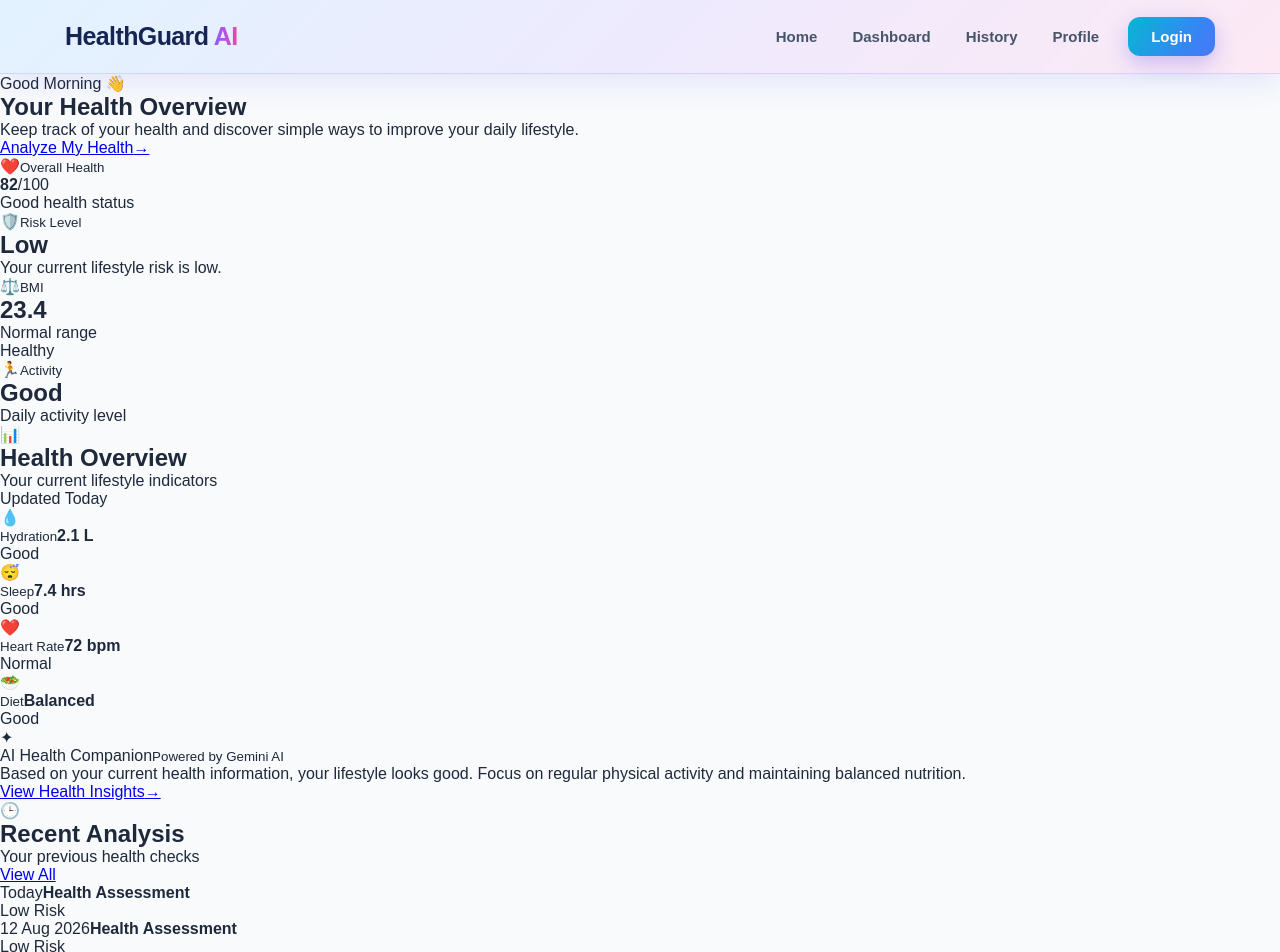
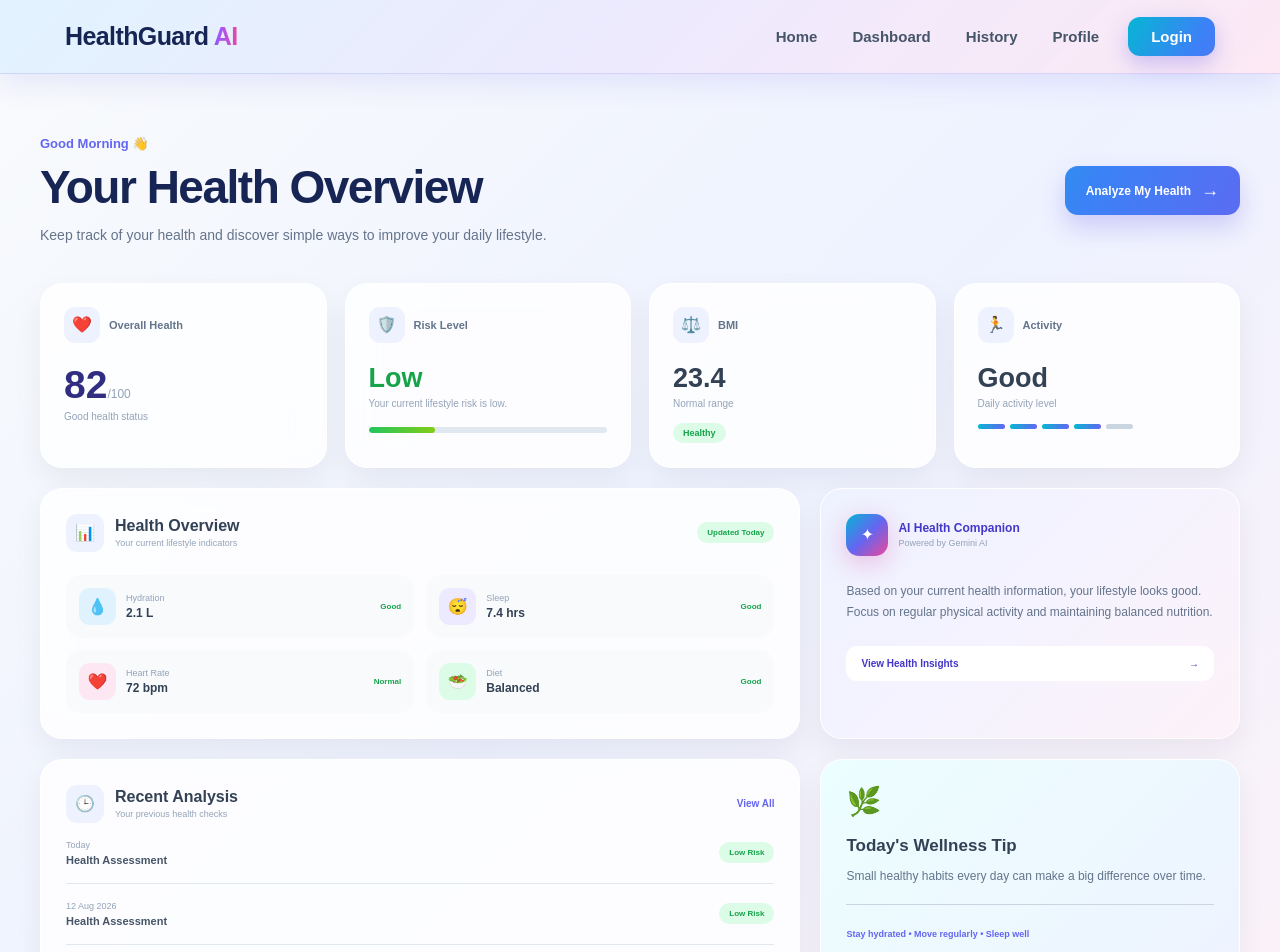
Before and after one commit to dibeyendu-dev/HealthGuard-AI, a React (Vite) app: page /dashboard in a window 1280 px wide. Shown: the top 952 px of the page. Built offline with nearby package versions, Linux system fonts and the light colour scheme.

Commit message:
Dashboard css added

```diff
--- a/src/css/dashboard.css
+++ b/src/css/dashboard.css
@@ -0,0 +1,580 @@
+.dashboard-page {
+    min-height: calc(100vh - 75px);
+    padding: 60px 25px 90px;
+    background: linear-gradient(135deg,
+            #f8fafc,
+            #eef2ff,
+            #fdf2f8);
+}
+
+.dashboard-container {
+    max-width: 1200px;
+    margin: auto;
+}
+
+.dashboard-welcome {
+    display: flex;
+    align-items: center;
+    justify-content: space-between;
+    gap: 30px;
+    margin-bottom: 35px;
+}
+
+.dashboard-greeting {
+    color: #6366f1;
+    font-size: 13px;
+    font-weight: 700;
+}
+
+.dashboard-welcome h1 {
+    margin-top: 8px;
+    color: #172554;
+    font-size: clamp(32px, 4vw, 46px);
+    letter-spacing: -1.5px;
+}
+
+.dashboard-welcome p {
+    max-width: 600px;
+    margin-top: 10px;
+    color: #64748b;
+    font-size: 14px;
+    line-height: 1.7;
+}
+
+.analyze-button {
+    display: flex;
+    align-items: center;
+    gap: 10px;
+    padding: 14px 21px;
+    flex-shrink: 0;
+    color: white;
+    text-decoration: none;
+    border-radius: 13px;
+    background: linear-gradient(120deg,
+            #06b6d4,
+            #3b82f6,
+            #6366f1,
+            #ec4899);
+    background-size: 300% 300%;
+    animation: gradientMove 5s ease infinite;
+    box-shadow: 0 12px 25px rgba(79, 70, 229, .22);
+    font-size: 12px;
+    font-weight: 800;
+    transition: .35s ease;
+}
+
+.analyze-button:hover {
+    transform: translateY(-4px);
+    box-shadow: 0 17px 35px rgba(79, 70, 229, .3);
+}
+
+.analyze-button span {
+    font-size: 18px;
+    transition: .3s ease;
+}
+
+.analyze-button:hover span {
+    transform: translateX(5px);
+}
+
+.health-summary-grid {
+    display: grid;
+    grid-template-columns: repeat(4, 1fr);
+    gap: 18px;
+}
+
+.summary-card {
+    position: relative;
+    padding: 23px;
+    min-height: 185px;
+    overflow: hidden;
+    border: 1px solid rgba(255, 255, 255, .9);
+    border-radius: 22px;
+    background: rgba(255, 255, 255, .82);
+    backdrop-filter: blur(15px);
+    box-shadow: 0 12px 30px rgba(15, 23, 42, .06);
+    transition: .4s ease;
+    animation: dashboardCard .7s ease both;
+}
+
+.summary-card:hover {
+    transform: translateY(-7px);
+    box-shadow: 0 20px 40px rgba(79, 70, 229, .1);
+}
+
+.summary-top {
+    display: flex;
+    align-items: center;
+    gap: 9px;
+}
+
+.summary-top span {
+    width: 36px;
+    height: 36px;
+    display: grid;
+    place-items: center;
+    border-radius: 11px;
+    background: #eef2ff;
+}
+
+.summary-top small {
+    color: #64748b;
+    font-size: 11px;
+    font-weight: 700;
+}
+
+.dashboard-score {
+    display: flex;
+    align-items: baseline;
+    margin-top: 20px;
+}
+
+.dashboard-score strong {
+    color: #312e81;
+    font-size: 39px;
+}
+
+.dashboard-score span {
+    color: #94a3b8;
+    font-size: 12px;
+}
+
+.summary-card>p {
+    margin-top: 4px;
+    color: #94a3b8;
+    font-size: 10px;
+}
+
+.risk-card h2,
+.bmi-card h2,
+.activity-card h2 {
+    margin-top: 20px;
+    color: #334155;
+    font-size: 27px;
+}
+
+.risk-card h2 {
+    color: #16a34a;
+}
+
+.risk-bar {
+    height: 6px;
+    margin-top: 18px;
+    border-radius: 10px;
+    background: #e2e8f0;
+    overflow: hidden;
+}
+
+.risk-bar div {
+    width: 28%;
+    height: 100%;
+    border-radius: inherit;
+    background: linear-gradient(90deg,
+            #22c55e,
+            #84cc16);
+    animation: riskBar 1.5s ease;
+}
+
+.bmi-status {
+    width: fit-content;
+    margin-top: 14px;
+    padding: 5px 10px;
+    border-radius: 20px;
+    color: #16a34a;
+    background: #dcfce7;
+    font-size: 9px;
+    font-weight: 800;
+}
+
+.activity-dots {
+    display: flex;
+    gap: 5px;
+    margin-top: 15px;
+}
+
+.activity-dots span {
+    width: 27px;
+    height: 5px;
+    border-radius: 10px;
+    background: #cbd5e1;
+}
+
+.activity-dots span:nth-child(-n+4) {
+    background: linear-gradient(90deg,
+            #06b6d4,
+            #6366f1);
+}
+
+.dashboard-content-grid {
+    display: grid;
+    grid-template-columns: 1.45fr .8fr;
+    gap: 20px;
+    margin-top: 20px;
+}
+
+.health-overview-card,
+.ai-dashboard-card,
+.recent-analysis,
+.dashboard-tip {
+    border: 1px solid rgba(255, 255, 255, .9);
+    border-radius: 22px;
+    background: rgba(255, 255, 255, .82);
+    backdrop-filter: blur(15px);
+    box-shadow: 0 12px 30px rgba(15, 23, 42, .06);
+}
+
+.health-overview-card {
+    padding: 25px;
+}
+
+.dashboard-section-heading {
+    display: flex;
+    align-items: center;
+    justify-content: space-between;
+}
+
+.dashboard-section-heading>div {
+    display: flex;
+    align-items: center;
+    gap: 11px;
+}
+
+.dashboard-section-heading>div>span {
+    width: 38px;
+    height: 38px;
+    display: grid;
+    place-items: center;
+    border-radius: 11px;
+    background: #eef2ff;
+}
+
+.dashboard-section-heading h2 {
+    color: #334155;
+    font-size: 16px;
+}
+
+.dashboard-section-heading p {
+    margin-top: 3px;
+    color: #94a3b8;
+    font-size: 9px;
+}
+
+.overview-status {
+    color: #16a34a;
+    background: #dcfce7;
+    padding: 6px 10px;
+    border-radius: 20px;
+    font-size: 8px;
+    font-weight: 800;
+}
+
+.health-metrics {
+    display: grid;
+    grid-template-columns: repeat(2, 1fr);
+    gap: 12px;
+    margin-top: 23px;
+}
+
+.metric {
+    display: flex;
+    align-items: center;
+    gap: 10px;
+    padding: 13px;
+    border-radius: 15px;
+    background: #f8fafc;
+}
+
+.metric-icon {
+    width: 37px;
+    height: 37px;
+    display: grid;
+    place-items: center;
+    border-radius: 11px;
+}
+
+.metric-icon.blue {
+    background: #e0f2fe;
+}
+
+.metric-icon.purple {
+    background: #ede9fe;
+}
+
+.metric-icon.pink {
+    background: #fce7f3;
+}
+
+.metric-icon.green {
+    background: #dcfce7;
+}
+
+.metric small,
+.metric strong {
+    display: block;
+}
+
+.metric small {
+    color: #94a3b8;
+    font-size: 9px;
+}
+
+.metric strong {
+    margin-top: 3px;
+    color: #334155;
+    font-size: 12px;
+}
+
+.metric-good {
+    margin-left: auto;
+    color: #16a34a;
+    font-size: 8px;
+    font-weight: 800;
+}
+
+.ai-dashboard-card {
+    padding: 25px;
+    background: linear-gradient(135deg,
+            #eef2ff,
+            #f5f3ff,
+            #fdf2f8);
+}
+
+.ai-dashboard-header {
+    display: flex;
+    align-items: center;
+    gap: 10px;
+}
+
+.dashboard-ai-icon {
+    width: 42px;
+    height: 42px;
+    display: grid;
+    place-items: center;
+    border-radius: 13px;
+    color: white;
+    background: linear-gradient(135deg,
+            #06b6d4,
+            #6366f1,
+            #ec4899);
+    animation: aiPulse 2.5s infinite;
+}
+
+.ai-dashboard-header span,
+.ai-dashboard-header small {
+    display: block;
+}
+
+.ai-dashboard-header span {
+    color: #4338ca;
+    font-size: 12px;
+    font-weight: 800;
+}
+
+.ai-dashboard-header small {
+    margin-top: 3px;
+    color: #94a3b8;
+    font-size: 9px;
+}
+
+.ai-dashboard-text {
+    margin-top: 25px;
+    color: #64748b;
+    font-size: 12px;
+    line-height: 1.8;
+}
+
+.ai-dashboard-button {
+    display: flex;
+    align-items: center;
+    justify-content: space-between;
+    margin-top: 22px;
+    padding: 12px 15px;
+    color: #4338ca;
+    background: white;
+    border-radius: 11px;
+    text-decoration: none;
+    font-size: 10px;
+    font-weight: 800;
+    transition: .3s ease;
+}
+
+.ai-dashboard-button:hover {
+    transform: translateY(-3px);
+    box-shadow: 0 10px 25px rgba(79, 70, 229, .1);
+}
+
+.dashboard-bottom {
+    display: grid;
+    grid-template-columns: 1.45fr .8fr;
+    gap: 20px;
+    margin-top: 20px;
+}
+
+.recent-analysis {
+    padding: 25px;
+}
+
+.dashboard-section-heading>a {
+    color: #6366f1;
+    text-decoration: none;
+    font-size: 10px;
+    font-weight: 800;
+}
+
+.analysis-row {
+    display: flex;
+    align-items: center;
+    justify-content: space-between;
+    padding: 17px 0;
+    border-bottom: 1px solid #e2e8f0;
+}
+
+.analysis-row:last-child {
+    border-bottom: none;
+}
+
+.analysis-row strong,
+.analysis-date {
+    display: block;
+}
+
+.analysis-date {
+    margin-bottom: 4px;
+    color: #94a3b8;
+    font-size: 9px;
+}
+
+.analysis-row strong {
+    color: #475569;
+    font-size: 11px;
+}
+
+.analysis-result {
+    padding: 6px 10px;
+    border-radius: 20px;
+    color: #16a34a;
+    background: #dcfce7;
+    font-size: 8px;
+    font-weight: 800;
+}
+
+.dashboard-tip {
+    padding: 25px;
+    background: linear-gradient(135deg,
+            #ecfeff,
+            #eef2ff);
+}
+
+.dashboard-tip>span {
+    font-size: 28px;
+}
+
+.dashboard-tip h3 {
+    margin-top: 18px;
+    color: #334155;
+    font-size: 17px;
+}
+
+.dashboard-tip p {
+    margin-top: 10px;
+    color: #64748b;
+    font-size: 12px;
+    line-height: 1.7;
+}
+
+.tip-line {
+    width: 100%;
+    height: 1px;
+    margin: 18px 0;
+    background: #cbd5e1;
+}
+
+.dashboard-tip small {
+    color: #6366f1;
+    font-size: 9px;
+    font-weight: 700;
+}
+
+@keyframes dashboardCard {
+    from {
+        opacity: 0;
+        transform: translateY(25px);
+    }
+
+    to {
+        opacity: 1;
+        transform: translateY(0);
+    }
+}
+
+@keyframes riskBar {
+    from {
+        width: 0;
+    }
+
+    to {
+        width: 28%;
+    }
+}
+
+@keyframes aiPulse {
+
+    0%,
+    100% {
+        box-shadow: 0 7px 18px rgba(99, 102, 241, .2);
+    }
+
+    50% {
+        box-shadow: 0 7px 28px rgba(236, 72, 153, .35);
+    }
+}
+
+@keyframes gradientMove {
+    0% {
+        background-position: 0% 50%;
+    }
+
+    50% {
+        background-position: 100% 50%;
+    }
+
+    100% {
+        background-position: 0% 50%;
+    }
+}
+
+@media (max-width: 1000px) {
+    .health-summary-grid {
+        grid-template-columns: repeat(2, 1fr);
+    }
+
+    .dashboard-content-grid,
+    .dashboard-bottom {
+        grid-template-columns: 1fr;
+    }
+}
+
+@media (max-width: 650px) {
+    .dashboard-page {
+        padding: 40px 18px 70px;
+    }
+
+    .dashboard-welcome {
+        flex-direction: column;
+        align-items: flex-start;
+    }
+
+    .analyze-button {
+        width: 100%;
+        justify-content: center;
+    }
+
+    .health-summary-grid,
+    .health-metrics {
+        grid-template-columns: 1fr;
+    }
+
+    .dashboard-section-heading {
+        gap: 10px;
+    }
+}
```
